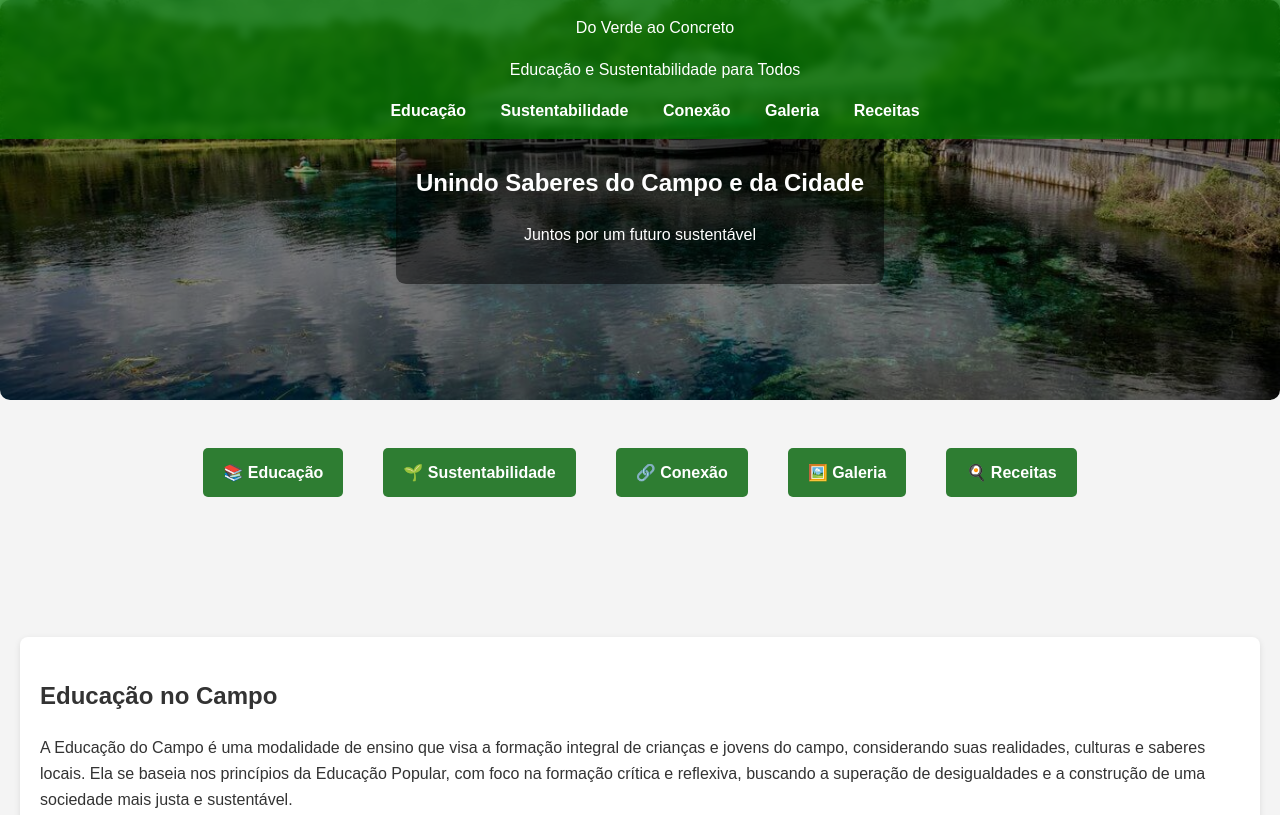
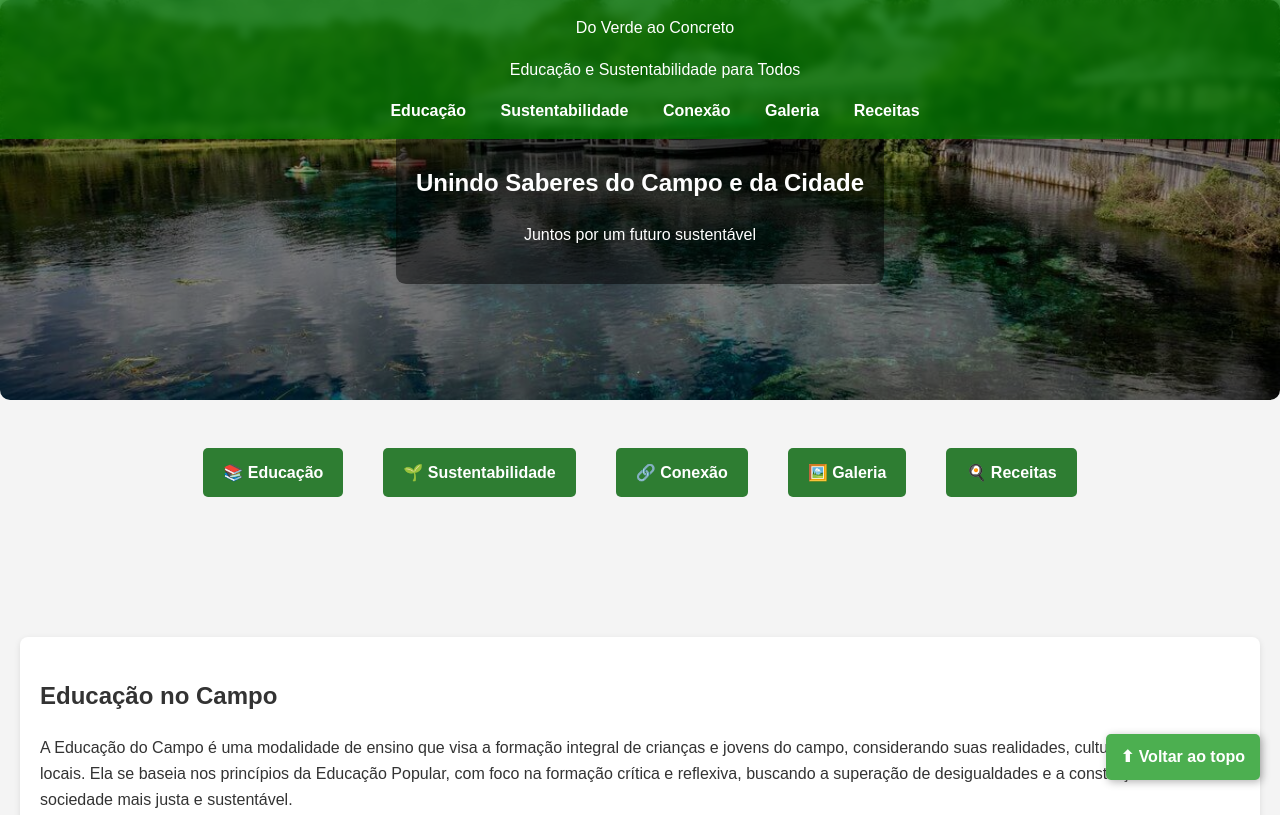
Before and after one commit to Max-mari/exemplo2025, a plain HTML site: page index.html in a window 1280 px wide. Shown: the top 815 px of the page. Drawn offline with Linux system fonts and the light colour scheme.

Commit message:
Atualizar o style.css
s

```diff
--- a/style.css
+++ b/style.css
@@ -319,6 +319,24 @@ ol li::before {
     display: block;
   }
 
+.btn-topo {
+  position: fixed;
+  bottom: 20px;
+  right: 20px;
+  background-color: #4CAF50;
+  color: white;
+  padding: 10px 15px;
+  text-decoration: none;
+  border-radius: 5px;
+  font-weight: bold;
+  box-shadow: 2px 2px 8px rgba(0,0,0,0.3);
+  transition: background-color 0.3s;
+}
+
+.btn-topo:hover {
+  background-color: #388e3c;
+}
+
   footer {
     background-color: #dcdcdc;
     text-align: center;
```
